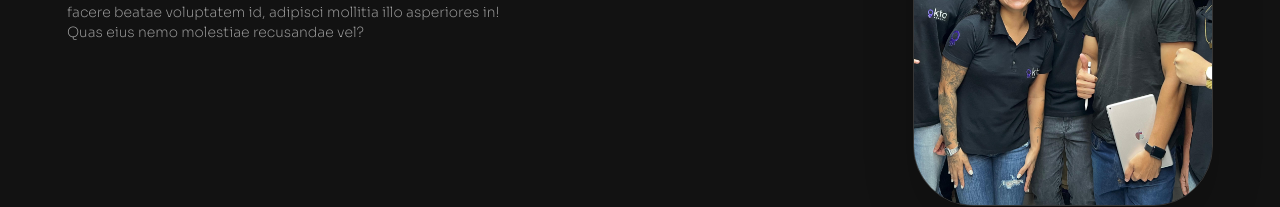
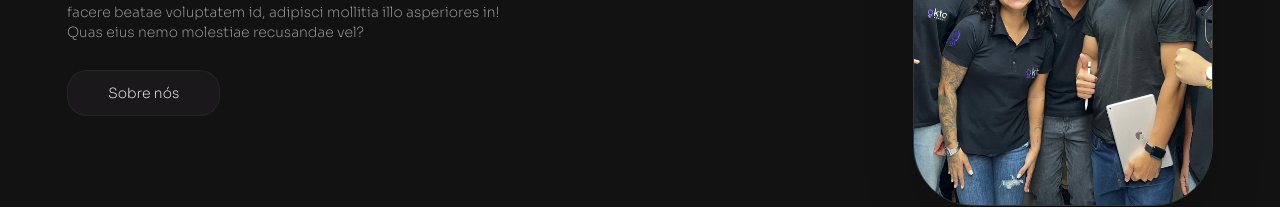
Before and after one commit to rafaelrch/landingPageV2, a React (Vite) app: page / in a window 1280 px wide. Shown: the part 978-1185 px from the top of the page. Built offline with nearby package versions, Linux system fonts and the light colour scheme.

Commit message:
add button Sobre Nós

```diff
--- a/src/components/QuemSomos.jsx
+++ b/src/components/QuemSomos.jsx
@@ -22,7 +22,11 @@ function QuemSomos() {
               adipisci mollitia illo asperiores in!  <br /> Quas eius nemo molestiae recusandae vel?
             </p>
 
-
+            <div className="flex justify-center ">
+                <a href="#" className="font-extralight py-3 px-10 text-sm border border-neutral-700/30 bg-customBackground" style={{ borderRadius: '20px'}}>
+                    Sobre nós
+                </a>
+            </div>
 
           </div>
 
```
